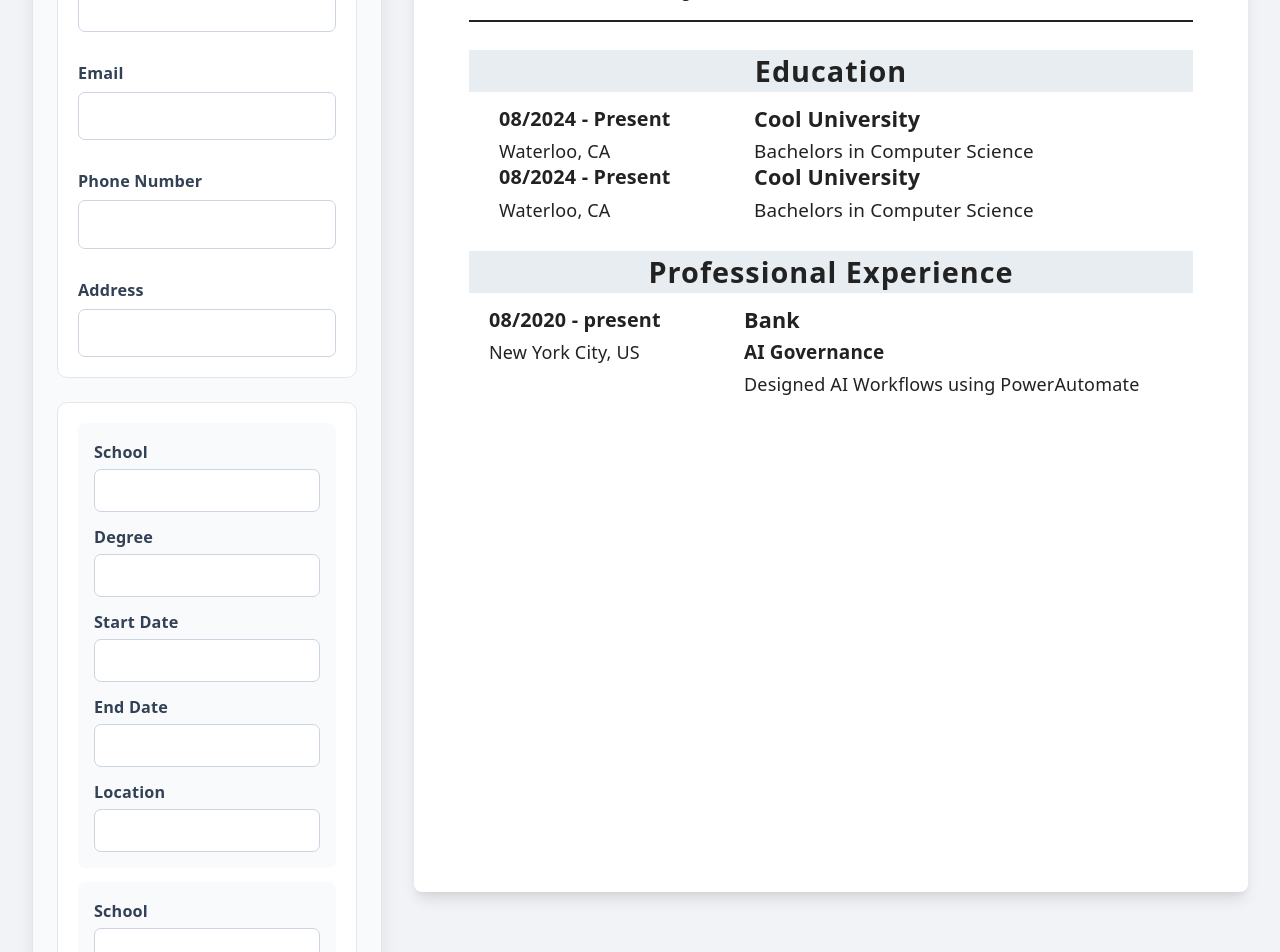
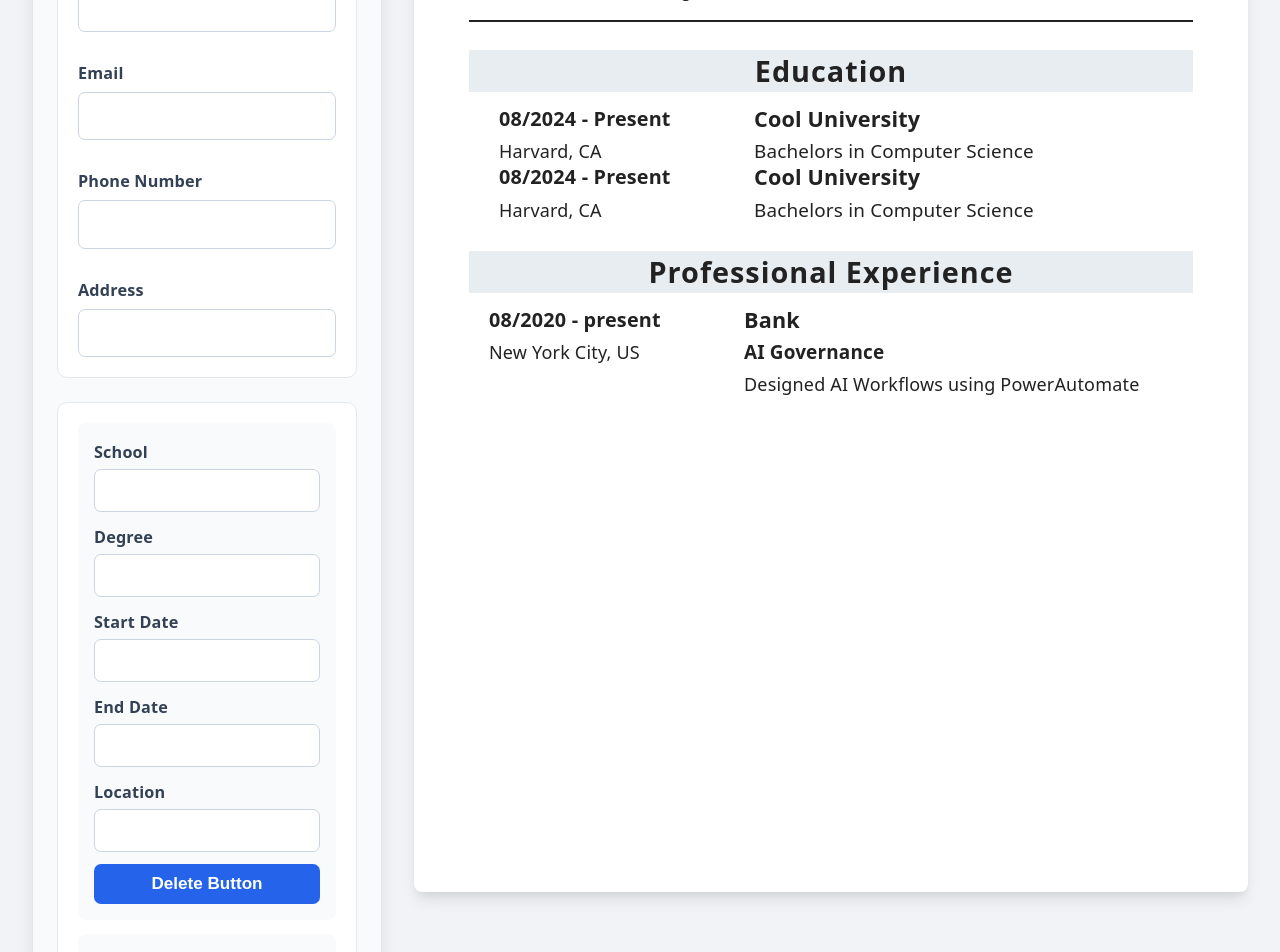
Before and after one commit to GoldenGlint/CV-Application, a React (Vite) app: page / in a window 1280 px wide. Shown: the part 140-1092 px from the top of the page. Built offline with nearby package versions, Linux system fonts and the light colour scheme.

Commit message:
Add and Delete Button work

```diff
--- a/src/App.jsx
+++ b/src/App.jsx
@@ -39,7 +39,7 @@ function ResumeEducation({education}){
 
             <div className="leftEducation">
               <h3 className="resumeEducationDate">{edu.eduStartDate || "08/2024"} - {edu.eduEndDate || "Present"}</h3>
-              <h3 className="resumeUniversityLocation">{edu.eduLocation||"Waterloo, CA"}</h3>
+              <h3 className="resumeUniversityLocation">{edu.eduLocation||"Harvard, CA"}</h3>
             </div>
 
             <div className="rightEducation">
@@ -197,10 +197,22 @@ function FormEducation({setPerson, education}){
 
         }
       ]
-
-
     }))
   }
+
+  function removeEducation(id){
+    setPerson((prevPerson)=>{
+      const newEdu=prevPerson.education.filter(
+        (edu) => {
+          return edu.id!==id;
+        })
+      return{
+        ...prevPerson,
+        education: newEdu
+      }
+    })
+  }
+
   return(
     <div className="formEducation">
      { education.map((edu) => (
@@ -211,6 +223,8 @@ function FormEducation({setPerson, education}){
         <InputArrayField className="inputField" name="Start Date" msg="Start Date" fieldType="text" section="education" field="eduStartDate" setPerson={setPerson} id={edu.id}/>
         <InputArrayField className="inputField" name="End Date" msg="End Date" fieldType="text" section="education" field="eduEndDate" setPerson={setPerson} id={edu.id}/>
         <InputArrayField className="inputField" name="Location" msg="Location" fieldType="text" section="education" field="eduLocation" setPerson={setPerson} id={edu.id}/>
+        <button onClick={() => removeEducation(edu.id)}>Delete Button</button>
+
       </div>
 
       ))}
```
